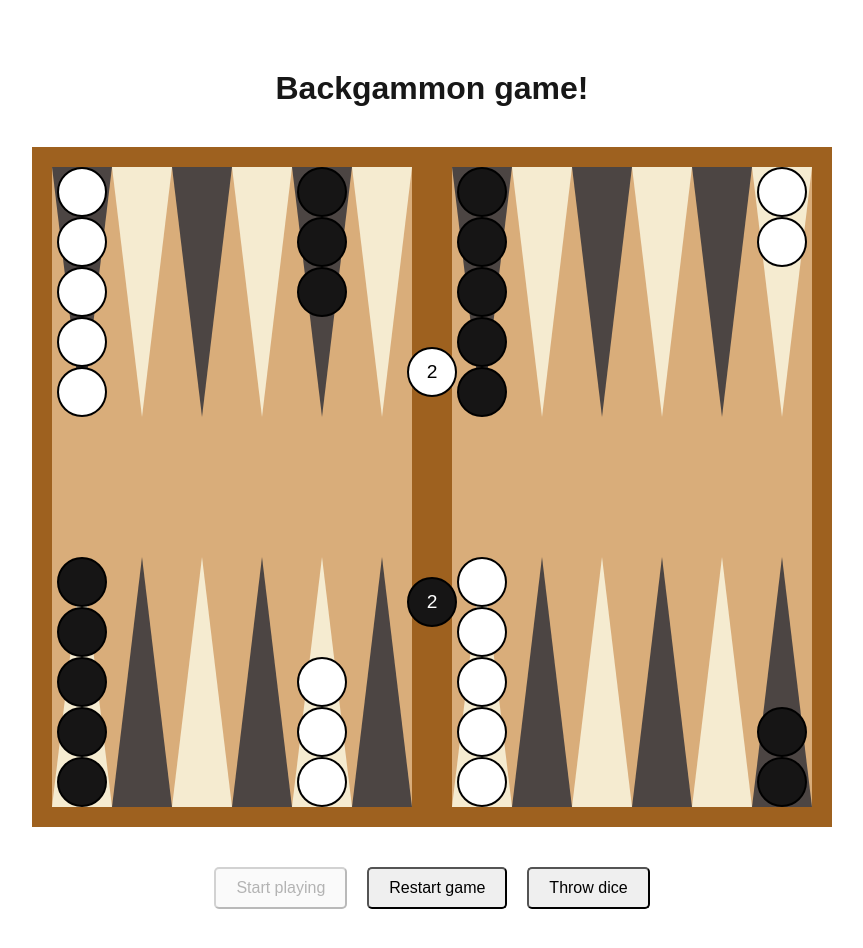
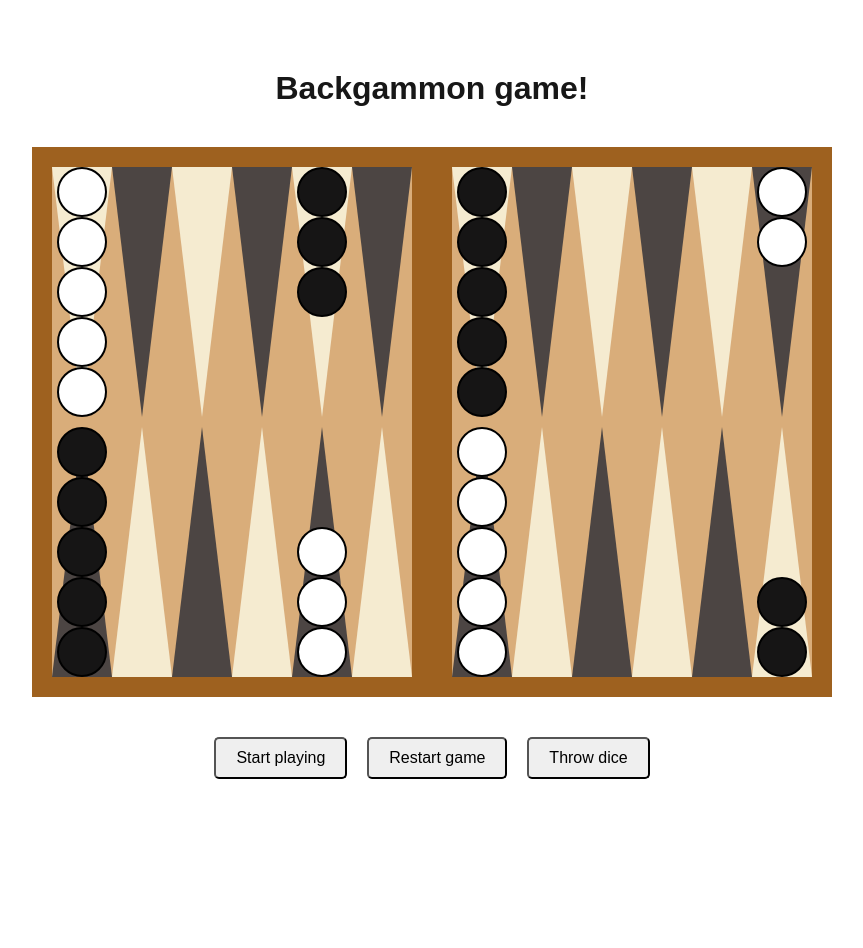
Before and after one commit to Moamal-2000/backgammon, a Next.js app: page / in a window 1280 px wide. Shown: the top 948 px of the page, without its empty margins (208-1071 px from the left). After the commit the page ends 849 px from the top, so only its background shows below. Built offline with nearby package versions, Linux system fonts and the light colour scheme.

Commit message:
feat: ability to return dead pieces to the board

```diff
--- a/src/components/BackgammonBoard/BackgammonBoard.jsx
+++ b/src/components/BackgammonBoard/BackgammonBoard.jsx
@@ -22,7 +22,8 @@ const BackgammonBoard = () => {
     if (!gameStart || gameStarted.current) return;
 
     const { firstDice, secondDice } = getDiceNumbers(true);
-    const wonPlayer = firstDice > secondDice ? "white" : "black";
+    // const wonPlayer = firstDice > secondDice ? "white" : "black";
+    const wonPlayer = "white";
 
     dispatch(updateGameState({ key: "playerTurn", value: wonPlayer }));
     dispatch(
@@ -76,9 +77,9 @@ export default BackgammonBoard;
 
 function getPiecesData(boardArea) {
   return {
-    rightBottom: boardArea.slice(0, 6).reverse(),
-    leftBottom: boardArea.slice(6, 12).reverse(),
-    leftTop: boardArea.slice(12, 18),
-    rightTop: boardArea.slice(18, 24),
+    rightBottom: boardArea.slice(1, 7).reverse(),
+    leftBottom: boardArea.slice(7, 13).reverse(),
+    leftTop: boardArea.slice(13, 19),
+    rightTop: boardArea.slice(19, 25),
   };
 }
--- a/src/components/BackgammonBoard/BackgammonBoard.module.scss
+++ b/src/components/BackgammonBoard/BackgammonBoard.module.scss
@@ -4,7 +4,8 @@
   background-color: #d9ad7a;
   border: solid 20px #9e611f;
   width: 800px;
-  height: 680px;
+  // height: 680px;
+  height: 550px;
   display: flex;
   justify-content: space-between;
   position: relative;
@@ -13,7 +14,7 @@
 
 @include m.small {
   .board {
-    scale: .7;
+    scale: .58;
   }
 }
 
--- a/src/components/BackgammonBoard/Bar/Bar.jsx
+++ b/src/components/BackgammonBoard/Bar/Bar.jsx
@@ -5,8 +5,8 @@ import { useSelector } from "react-redux";
 import s from "./Bar.module.scss";
 
 const Bar = () => {
-  const { deadPieces } = useSelector((s) => s.game);
-  const { black, white } = deadPieces;
+  const { boardArea } = useSelector((s) => s.game);
+  const { black, white } = boardArea[0].deadPieces;
 
   return (
     <div className={s.bar}>
--- a/src/components/BackgammonBoard/PlacesWithPieces/PlacesWithPieces.jsx
+++ b/src/components/BackgammonBoard/PlacesWithPieces/PlacesWithPieces.jsx
@@ -14,6 +14,7 @@ const PlacesWithPieces = ({ placesData }) => {
     gameStart,
     diceMoves,
     isDiceThrew,
+    deadPieceColor,
   } = useSelector((s) => s.game);
   const dispatch = useDispatch();
 
@@ -44,6 +45,7 @@ const PlacesWithPieces = ({ placesData }) => {
       diceMoves,
       isSamePieceColor,
       moves,
+      deadPieceColor,
     });
 
     if (unSelectPlace) {
@@ -52,7 +54,8 @@ const PlacesWithPieces = ({ placesData }) => {
     }
 
     if (isCurrentMoveValid) {
-      const restDiceMoves = getRestMoves(diceMoves, moves);
+      const whiteOrBlackMoves = deadPieceColor === "white" ? 25 - moves : moves;
+      const restDiceMoves = getRestMoves(diceMoves, whiteOrBlackMoves);
 
       dispatch(
         movePiece({
@@ -61,12 +64,13 @@ const PlacesWithPieces = ({ placesData }) => {
           playerTurn: playerTurn,
           shouldEat,
           restDiceMoves,
+          deadPieceColor,
         })
       );
       return;
     }
 
-    if (placeHasPieces && isPlayerPiece)
+    if (placeHasPieces && isPlayerPiece && !deadPieceColor)
       dispatch(
         updateGameState({ key: "selectedPlace", value: fromPlaceData.place })
       );
--- a/src/components/Shared/DeadPiece.jsx
+++ b/src/components/Shared/DeadPiece.jsx
@@ -1,12 +1,47 @@
+"use client";
+
+import { updateGameState } from "@/redux/slices/gameSlice";
+import { useDispatch, useSelector } from "react-redux";
 import u from "../BackgammonBoard/PlacesWithPieces/utilsClasses.module.scss";
 
 const DeadPiece = ({ color, pieces, position }) => {
   const opponent = color === "black" ? "white" : "black";
   const style = { color: opponent, [position]: "180px" };
 
+  const { playerTurn, selectedPlace, boardArea, deadPieceColor } = useSelector(
+    (s) => s.game
+  );
+  const fromPlaceData = boardArea[0];
+  const isSelectDeadPiece = selectedPlace === fromPlaceData.place;
+  const isSameColor = color === deadPieceColor;
+  const selectClass = isSelectDeadPiece && isSameColor ? u.select : "";
+  const dispatch = useDispatch();
+
+  function handlePieceClick() {
+    if (playerTurn !== color) return;
+
+    dispatch(
+      updateGameState({
+        key: "selectedPlace",
+        value: isSelectDeadPiece ? null : fromPlaceData.place,
+      })
+    );
+
+    dispatch(
+      updateGameState({
+        key: "deadPieceColor",
+        value: isSelectDeadPiece ? null : color,
+      })
+    );
+  }
+
   return (
     pieces.length > 0 && (
-      <div className={`${u.piece} ${u[color]}`} style={style}>
+      <div
+        className={`${u.piece} ${u[color]} ${selectClass}`}
+        style={style}
+        onClick={handlePieceClick}
+      >
         {pieces.length > 1 && pieces.length}
       </div>
     )
--- a/src/data/constants.js
+++ b/src/data/constants.js
@@ -1,6 +1,6 @@
 export const DICE_NUMBERS = 6;
 
 export const BACKGAMMON_DATA = {
-  numbersOfPieces: [2, , , , , 5, , 3, , , , 5, 5, , , , 3, , 5, , , , , 2],
+  numbersOfPieces: [, 2, , , , , 5, , 3, , , , 5, 5, , , , 3, , 5, , , , , 2],
   placesColors: [0, , , , , , , , , , , 0, , , , , 0, , 0],
 };
--- a/src/functions/helper.js
+++ b/src/functions/helper.js
@@ -22,16 +22,23 @@ export const getColor = (i) => ((i + 1) % 2 === 1 ? "black" : "white");
 
 export function getPieces(i) {
   return Array.from({ length: BACKGAMMON_DATA.numbersOfPieces[i] || 0 }, () =>
-    BACKGAMMON_DATA.placesColors[i] === 0 ? "black" : "white"
+    BACKGAMMON_DATA.placesColors[i - 1] === 0 ? "black" : "white"
   );
 }
 
 export function getBoardArea() {
-  return Array.from({ length: 24 }, (_, i) => ({
-    place: i + 1,
-    placeColor: getColor(i),
-    pieces: getPieces(i),
-  }));
+  const deadPieces = { black: [], white: [] };
+
+  return Array.from({ length: 25 }, (_, i) => {
+    const placeData = {
+      place: i,
+      placeColor: getColor(i),
+      pieces: getPieces(i),
+    };
+
+    if (i === 0) placeData.deadPieces = deadPieces;
+    return placeData;
+  });
 }
 
 export const rollDice = (diceCount) => {
@@ -64,13 +71,15 @@ export function getRestMoves(moves, playedMove) {
 }
 
 export function isForwardMove({ fromPlace, selectedPlace, playerTurn }) {
+  const isDeadPiece = selectedPlace === 0;
+
   if (playerTurn === "black") return selectedPlace < fromPlace;
-  if (playerTurn === "white") return selectedPlace > fromPlace;
-
-  return false;
+  if (playerTurn === "white" && !isDeadPiece) return selectedPlace > fromPlace;
+  return isDeadPiece;
 }
 
-export function hasValidDiceMove({ moves, diceMoves }) {
+export function hasValidDiceMove({ moves, diceMoves, deadPieceColor }) {
+  if (deadPieceColor === "white") moves = 25 - moves;
   return diceMoves.includes(moves) && diceMoves.length > 0;
 }
 
@@ -114,8 +123,11 @@ export function isValidMove({
   selectedPlace,
   diceMoves,
   moves,
+  deadPieceColor,
 }) {
-  if (!isDiceThrew || !selectedPlace || diceMoves.length === 0) return false;
+  const hasSelectedPlace = !isNaN(parseInt(selectedPlace));
+
+  if (!isDiceThrew || !hasSelectedPlace || diceMoves.length === 0) return false;
 
   const forwardMove = isForwardMove({
     fromPlace: fromPlaceData.place,
@@ -123,8 +135,12 @@ export function isValidMove({
     playerTurn,
   });
 
-  const validDiceMove = hasValidDiceMove({ moves, diceMoves });
+  const validDiceMove = hasValidDiceMove({ moves, diceMoves, deadPieceColor });
   const validPlace = canMoveToPlace({ toPlaceData, playerTurn });
+
+  // console.log('forwardMove', forwardMove);
+  // console.log('validDiceMove', validDiceMove);
+  // console.log('validPlace',validPlace);
 
   return forwardMove && validDiceMove && validPlace;
 }
--- a/src/redux/slices/gameSlice.js
+++ b/src/redux/slices/gameSlice.js
@@ -4,11 +4,11 @@ import { createSlice } from "@reduxjs/toolkit";
 const initialState = {
   boardArea,
   selectedPlace: null,
-  gameStart: true,
+  gameStart: false,
   showBeginDices: false,
   playerTurn: "",
-  deadPieces: { black: ["black", "black"], white: ["black", "black"] },
   outPieces: { black: [], white: [] },
+  deadPieceColor: "",
   diceMoves: [],
   beginDice: [],
   isDiceThrew: false,
@@ -22,9 +22,16 @@ const gameSlice = createSlice({
       state[payload.key] = payload.value;
     },
     movePiece: (state, action) => {
-      const { from, dataPlace, playerTurn, shouldEat, restDiceMoves } =
-        action.payload;
+      const {
+        from,
+        dataPlace,
+        playerTurn,
+        shouldEat,
+        restDiceMoves,
+        deadPieceColor,
+      } = action.payload;
       const opponent = playerTurn === "white" ? "black" : "white";
+      const isDeadPiece = !!deadPieceColor;
 
       const fromPlace = state.boardArea.find((item) => item.place === from);
       const toPlace = state.boardArea.find((item) => item.place === dataPlace);
@@ -35,11 +42,11 @@ const gameSlice = createSlice({
       if (allMovesUsed) state.playerTurn = opponent;
 
       if (shouldEat) {
-        const clonedDeadPieces = { ...state.deadPieces };
-        clonedDeadPieces[opponent].push(opponent);
-        state.deadPieces = clonedDeadPieces;
+        state.boardArea[0].deadPieces[opponent].push(opponent);
         toPlace.pieces.shift();
       }
+
+      if (isDeadPiece) state.boardArea[0].deadPieces[deadPieceColor].pop();
 
       state.isDiceThrew = !allMovesUsed;
       state.selectedPlace = null;
```
Also changed, not shown: src/functions/testing.js (+12 -5 lines).
